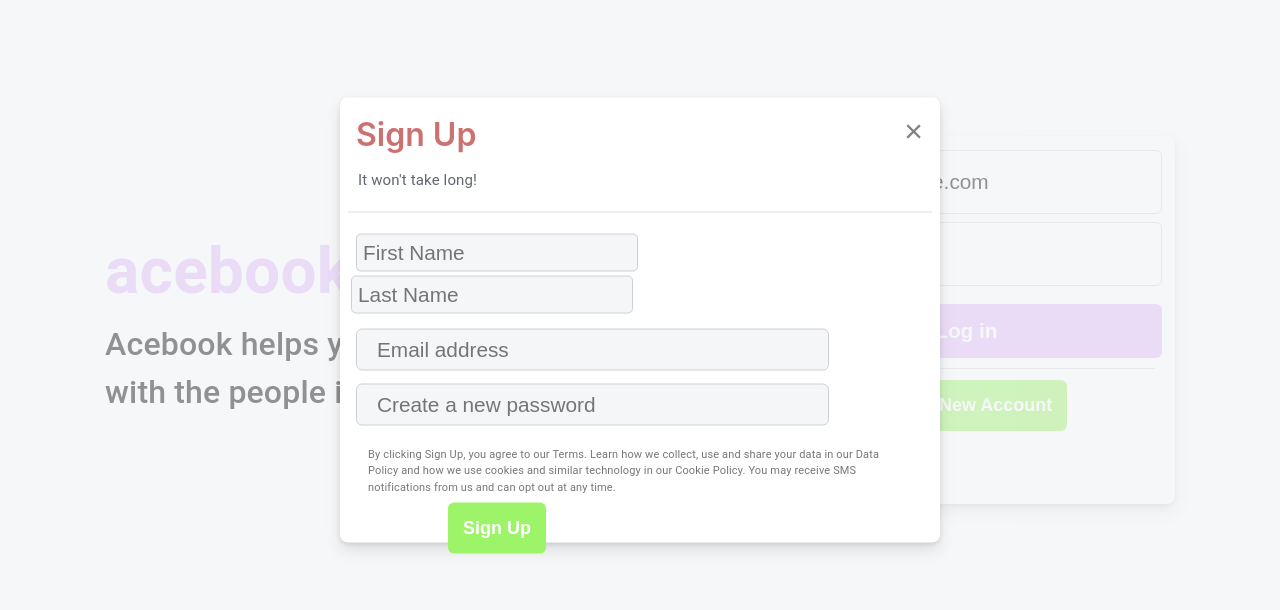
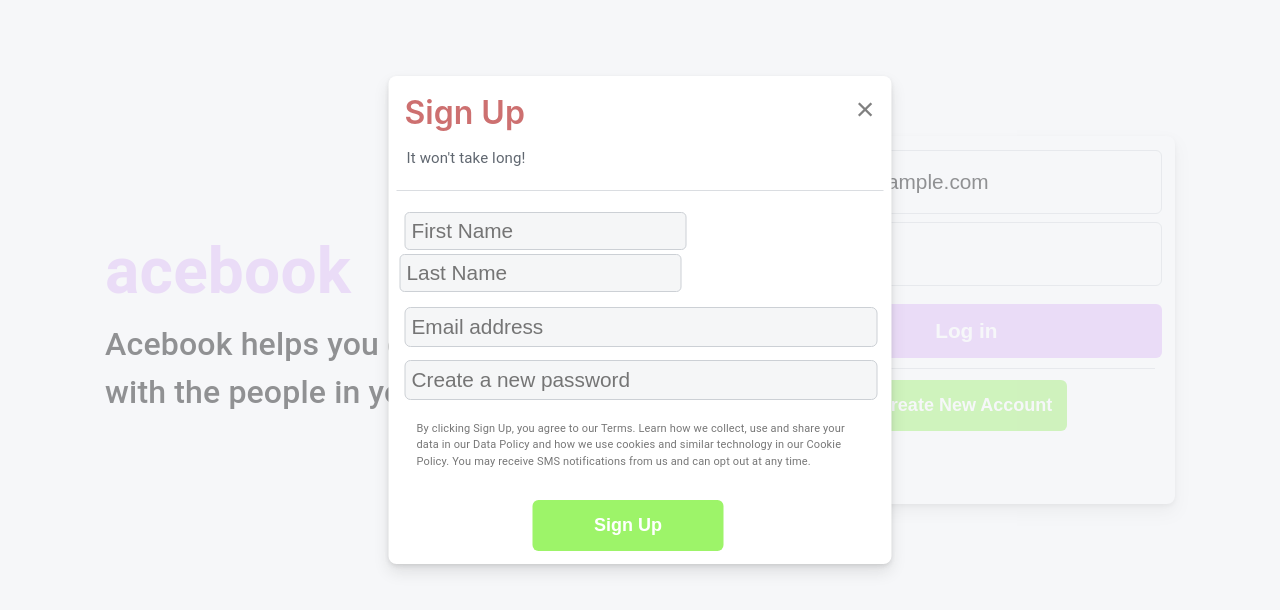
Before and after one commit to Alex969/acebook-react, a React (Create React App) app: page / in a window 1280 px wide. Both pictures are taken after typing "name@example.com", "Sample123" into the empty fields and a click on the button "Create New Account". Shown: the top 610 px of the page. Built offline with nearby package versions, Linux system fonts and the light colour scheme.

Commit message:
finished styling of modal

```diff
--- a/src/components/Register/Modal.css
+++ b/src/components/Register/Modal.css
@@ -24,7 +24,7 @@ body.active-modal {
   padding: 3px 8px;
   border-radius: 8px;
   box-shadow: 0 2px 4px rgb(0 0 0 / 10%), 0 8px 16px rgb(0 0 0 / 10%);
-  max-width: 600px;
+  max-width: 503px;
   min-width: 300px;
 }
 
@@ -86,6 +86,7 @@ input[type=emailSignUp]{
   margin: 12px 8px;
   border-radius: 6px;
   border: 1px solid #ccd0d5;
+  padding: 6px;
 }
 input[type=passwordSignUp]{
   box-sizing: border-box;
@@ -95,10 +96,10 @@ input[type=passwordSignUp]{
   margin: 1px 8px;
   border-radius: 6px;
   border: 1px solid #ccd0d5;
+  padding: 6px;
 }
 
 .btn-sign-up {
-  position: relative;
   color: white;
   background-color: #9DF469;
   border: none;
@@ -106,10 +107,11 @@ input[type=passwordSignUp]{
   font-size: 18px;
   font-weight: bold;
   border-radius: 6px;
-  margin: -15px 100px;
+  margin: 10px 136px;
   position: relative;
   text-align: center;
   vertical-align: middle;
+  width: 191px;
 }
 
 .disclaimer {
--- a/src/components/Register/Register.css
+++ b/src/components/Register/Register.css
@@ -35,7 +35,6 @@ input{
   font-size: 1.3rem;
   color: black;
   font-weight: 500;
-  padding: 20px;
 }
 input:focus::placeholder {
   color: transparent;
@@ -48,6 +47,7 @@ input[type=email]{
   margin: 0 8px;
   border-radius: 6px;
   border: 1px solid #dadde1;
+  padding: 20px;
 }
 input[type=password]{
   box-sizing: border-box;
@@ -57,6 +57,7 @@ input[type=password]{
   margin: 8px 8px;
   border-radius: 6px;
   border: 1px solid #dadde1;
+  padding: 20px;
 }
 input::placeholder{
   font-size: 1.3rem;
--- a/src/components/Register/Register.js
+++ b/src/components/Register/Register.js
@@ -21,7 +21,7 @@ function Register(){
   //   this.setState({value: event.target.value});
   // }
 
-  const handleSubmit = (event) => {
+  const handleLogIn = (event) => {
     const data = { "session": {"email": "j@j.com", "password": "banana" }};
 
     fetch('https://acebook-api.herokuapp.com/login', {
@@ -50,6 +50,26 @@ function Register(){
     succesful: return a user object as json
   */
 
+    const handleSignUp = (event) => {
+      const data = {"user": {"first_name": "Curl", "last_name": "Request", "email": "curl@example.com", "password": "curl"}};
+
+      fetch('https://acebook-api.herokuapp.com/users', {
+      method: 'POST',
+      headers: {
+        'Content-Type': 'application/json',
+      },
+      body: JSON.stringify(data),
+      }).then(response => response.json())
+      .then(data => {
+        console.log('Success:', data);
+      })
+      .catch((error) => {
+        console.error('Error:', error);
+      });
+
+      // alert('A name was submitted: ' + this.state.value);
+      event.preventDefault();
+    }
 
   return(
     <div className="Login">
@@ -64,7 +84,7 @@ function Register(){
       </div>
       <div className="LogInContainer">
         <div className="logindetail">
-          <form onSubmit={handleSubmit}>
+          <form onSubmit={handleLogIn}>
             <input type="email" placeholder="Email address"/>
             <br></br>
             <input type="password" placeholder="Password"/>
@@ -89,6 +109,7 @@ function Register(){
               <div className="itWontTakeLong">It won't take long!</div>
               <div className="modalLineBreak">
               </div>
+              <form onSubmit={handleSignUp}>
                 <div className="input">
                   <input type="firstName" placeholder="First Name"/>
                   <input type="lastName" placeholder="Last Name"/>
@@ -101,9 +122,9 @@ function Register(){
                   and how we use cookies and similar technology in our Cookie Policy.
                   You may receive SMS notifications from us and can opt out at any time.
                 </div>
-              <button className="btn-sign-up">
-                  Sign Up
-              </button>
+                <input className="btn-sign-up" type="submit" value="Sign Up"/>
+
+              </form>
               <button
               className="close-modal"
               onClick={toggleModal}
```
Lines whose indentation alone changed are shown as unchanged.
